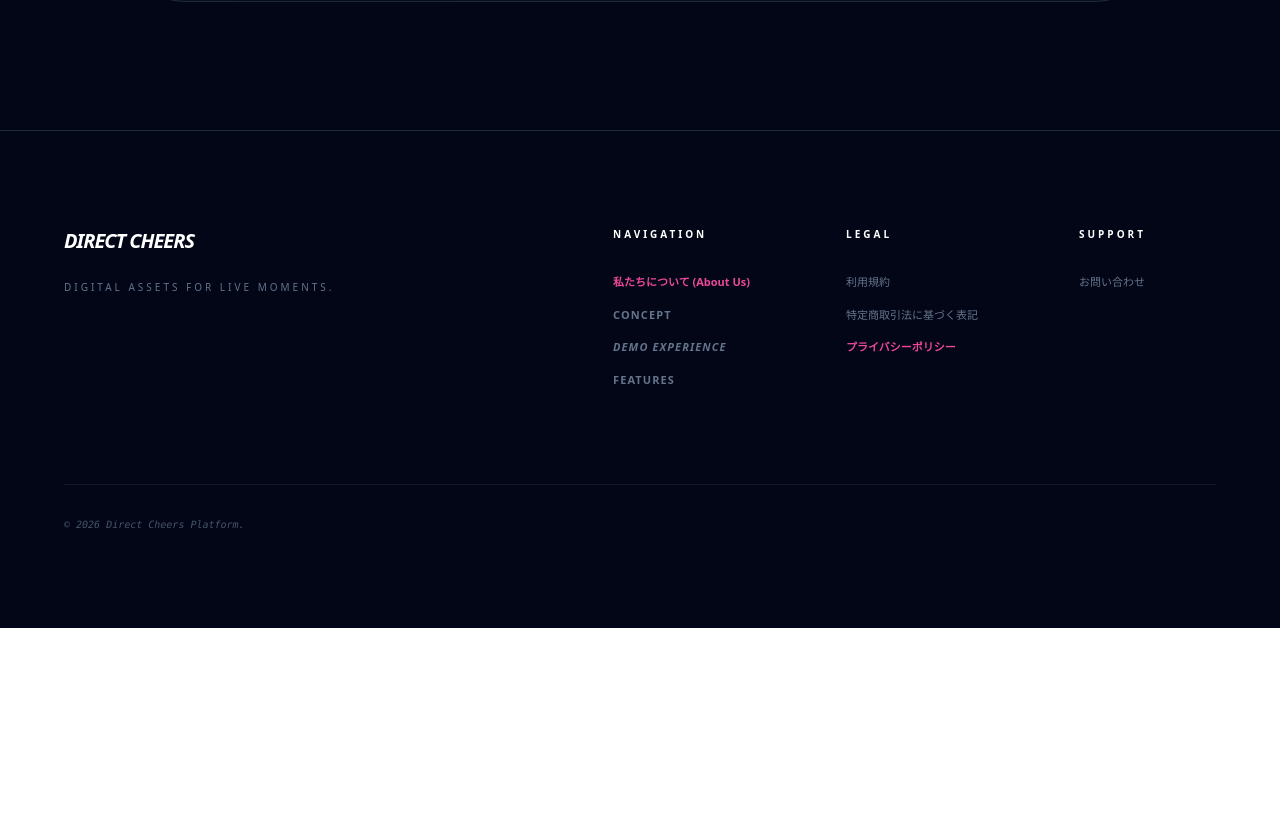
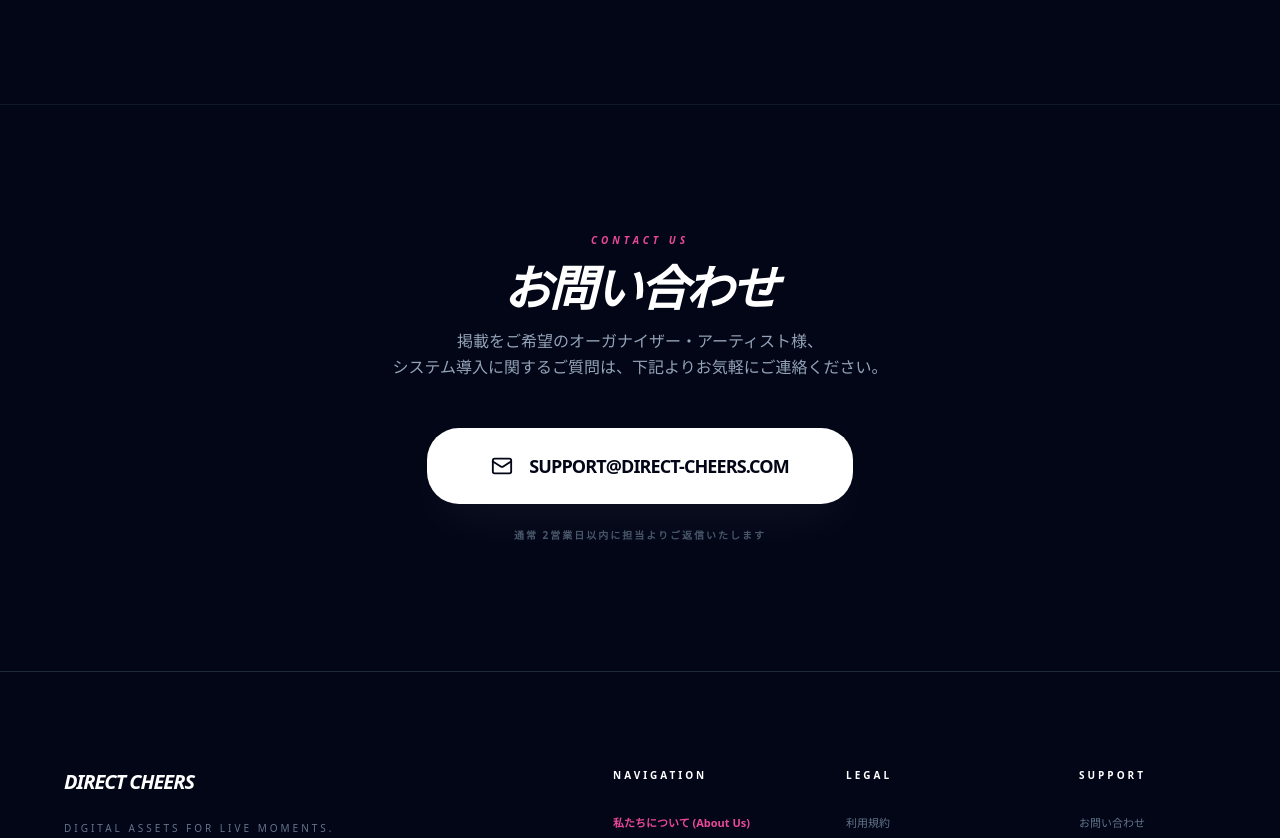
Before and after one commit to spacemindhiro/direct-cheers, a Next.js app: page / in a window 1280 px wide. Shown: the part 2838-3676 px from the top of the page. Before the commit the page ends 3466 px from the top, so only its background shows below. Built offline with nearby package versions, Linux system fonts and the light colour scheme.

Commit message:
topの問い合わせのリンク切れ修正

```diff
--- a/app/page.tsx
+++ b/app/page.tsx
@@ -2,7 +2,8 @@
 
 import React from 'react';
 import Link from 'next/link';
-import { Play, Wallet, ShieldCheck, Zap, ArrowRight, Award, Database, Music } from "lucide-react";
+// ✅ Mail アイコンを追加
+import { Play, Wallet, ShieldCheck, Zap, ArrowRight, Award, Database, Music, Mail } from "lucide-react";
 
 export default function LandingPage() {
   return (
@@ -76,8 +77,8 @@ export default function LandingPage() {
                 演出をハックせよ。
               </h3>
               <p className="text-slate-400 leading-relaxed mb-8 max-w-md font-medium">
-                ブラウザだけで体験できるデモページを用意しました。<br />
-                応援がステージを彩り、最後にはあなたのiPhoneやAndroidに「応援証明書」が届く一連の流れをシミュレーションできます。
+                cheers!の決済を体験できるデモページを用意しました。<br />
+                スムースな決済の最後にはあなたのiPhoneやAndroidに「応援証明書」が届く一連の流れをシミュレーションできます。
               </p>
               <Link href="/demo" className="inline-flex items-center gap-3 bg-gradient-to-r from-pink-500 to-violet-600 text-white px-8 py-4 rounded-full font-bold hover:scale-105 transition-all shadow-xl shadow-pink-500/20">
                 <Play size={18} fill="currentColor" />
@@ -144,7 +145,7 @@ export default function LandingPage() {
         </div>
       </section>
 
-      {/* --- ADDED: Strategic About Us Entry --- */}
+      {/* --- Strategic About Us Entry --- */}
       <section className="py-32 px-6 bg-slate-950 relative overflow-hidden">
         <div className="absolute top-1/2 left-1/2 -translate-x-1/2 -translate-y-1/2 w-[800px] h-[400px] bg-indigo-500/5 blur-[120px] rounded-full -z-10" />
 
@@ -193,6 +194,38 @@ export default function LandingPage() {
         </div>
       </section>
 
+      {/* ✅ 修正箇所: Contact Section (Top) */}
+      <section id="contact" className="py-32 px-6 bg-slate-950 relative overflow-hidden text-center border-t border-slate-900">
+        <div className="absolute top-1/2 left-1/2 -translate-x-1/2 -translate-y-1/2 w-[600px] h-[300px] bg-pink-500/5 blur-[120px] rounded-full -z-10" />
+
+        <div className="max-w-4xl mx-auto space-y-12">
+          <div className="space-y-4">
+            <span className="text-pink-500 font-black italic tracking-[0.4em] text-[10px] uppercase block">Contact Us</span>
+            <h3 className="text-4xl md:text-5xl font-black text-white italic tracking-tighter uppercase leading-tight">
+              お問い合わせ
+            </h3>
+            <p className="text-slate-400 font-medium leading-relaxed max-w-xl mx-auto text-pretty">
+              掲載をご希望のオーガナイザー・アーティスト様、<br className="md:block hidden" />
+              システム導入に関するご質問は、下記よりお気軽にご連絡ください。
+            </p>
+          </div>
+
+          <div className="flex flex-col items-center gap-6">
+            <a
+              href="mailto:support@direct-cheers.com?subject=【Direct Cheers】お問い合わせ"
+              className="group relative flex items-center justify-center gap-4 bg-white text-slate-950 px-8 md:px-16 py-6 rounded-[2rem] font-black text-lg hover:bg-pink-500 hover:text-white transition-all shadow-2xl shadow-white/5 tracking-tighter w-full md:w-auto"
+            >
+              <Mail size={22} className="group-hover:animate-bounce" />
+              <span>SUPPORT@DIRECT-CHEERS.COM</span>
+            </a>
+
+            <p className="text-slate-600 text-[10px] font-bold uppercase tracking-[0.2em]">
+              通常 2営業日以内に担当よりご返信いたします
+            </p>
+          </div>
+        </div>
+      </section>
+
       {/* --- Footer Area --- */}
       <footer className="py-24 px-6 border-t border-slate-800 bg-slate-950">
         <div className="max-w-6xl mx-auto flex flex-col md:flex-row justify-between items-start gap-16">
@@ -224,7 +257,8 @@ export default function LandingPage() {
             <div>
               <h6 className="text-white font-bold text-[10px] uppercase tracking-[0.3em] mb-8">Support</h6>
               <ul className="text-slate-500 text-[11px] space-y-4 font-medium">
-                <li><Link href="/contact" className="hover:text-white transition-colors">お問い合わせ</Link></li>
+                {/* フッターのリンクも #contact へのアンカーリンク、もしくは mailto にすると親切です */}
+                <li><a href="mailto:support@direct-cheers.com" className="hover:text-white transition-colors">お問い合わせ</a></li>
               </ul>
             </div>
           </div>
```
